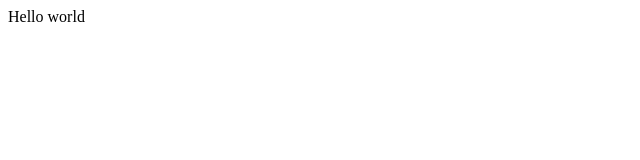
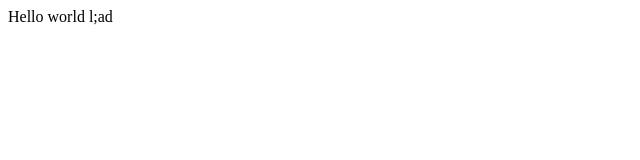
Before and after one commit to TheMarshall77/dossier_essai, a plain HTML site: page index.html in a window 1280 px wide. Shown: the full height of the page, 0-640 px from the left. Drawn offline with Linux system fonts and the light colour scheme.

Commit message:
Sauvegarde

```diff
--- a/index.html
+++ b/index.html
@@ -6,6 +6,6 @@
     <title>Document</title>
 </head>
 <body>
-    Hello world
+    Hello world l;ad
 </body>
 </html>
```
